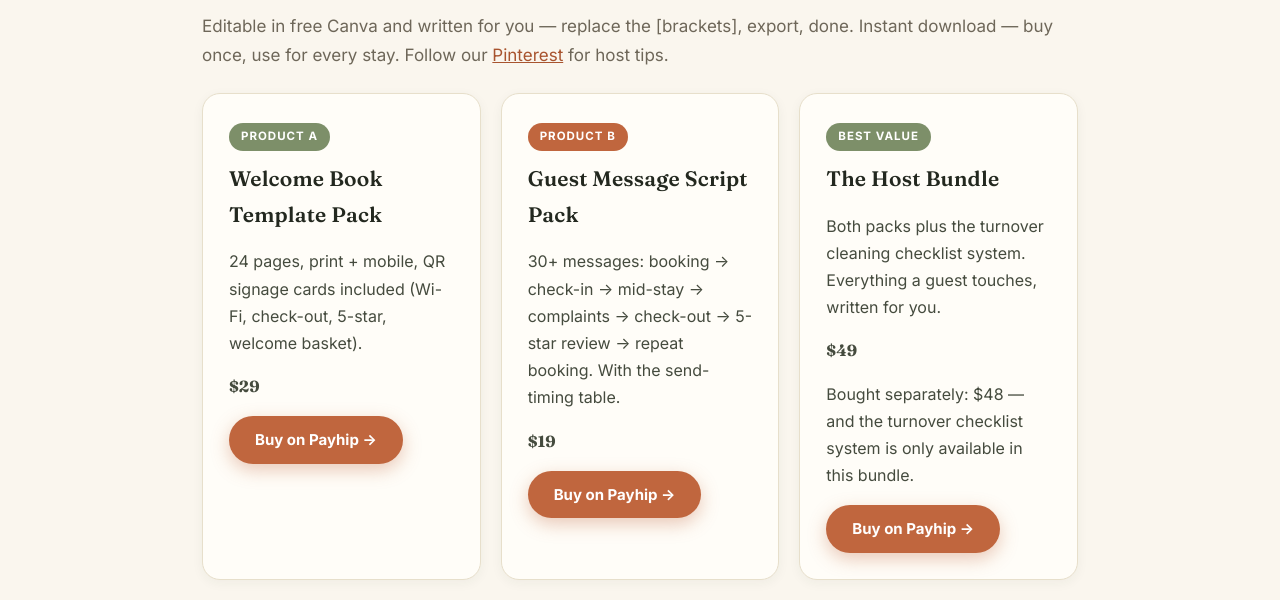
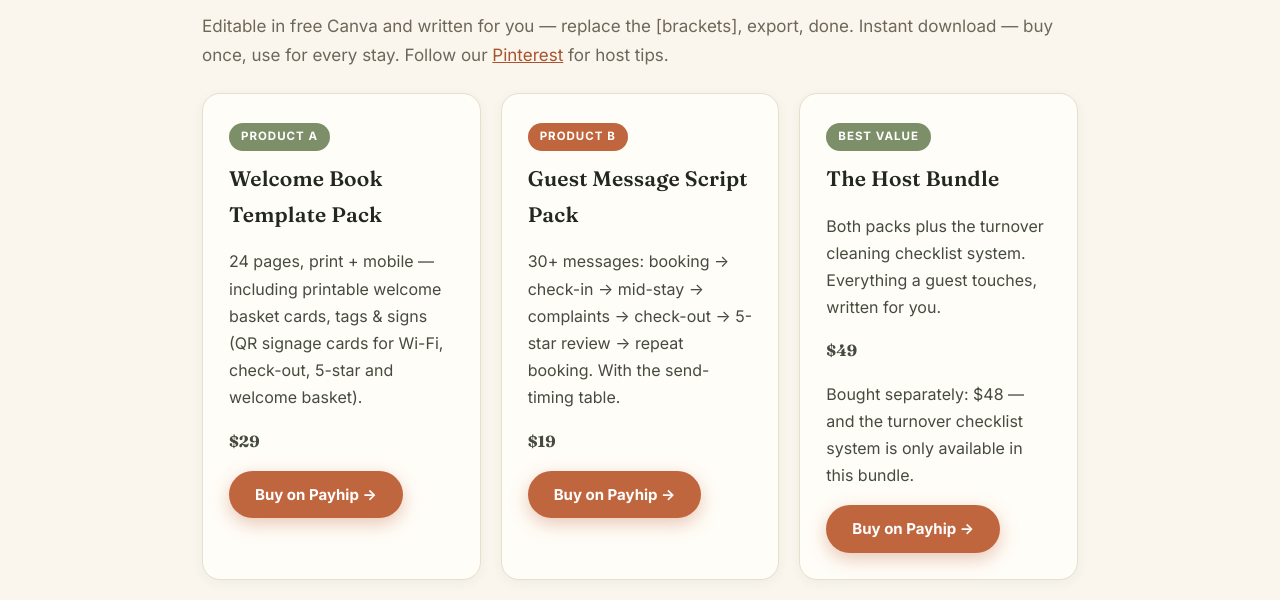
Before and after one commit to larrycasarezem/gueststar-studio-site, a plain HTML site: page products.html in a window 1280 px wide. Shown: the part 200-800 px from the top of the page. Drawn offline with Linux system fonts and the light colour scheme.

Commit message:
周报转化优化：产品页手册包卡片前置欢迎篮打印品卖点（呼应本周展示第一的#06 Pin）

```diff
--- a/products.html
+++ b/products.html
@@ -74,7 +74,7 @@ footer .fine{color:#8E947E}
 <div class="wrap"><h1 style="font-size:36px">Templates</h1>
 <p class="sub">Editable in free Canva and written for you — replace the [brackets], export, done. Instant download — buy once, use for every stay. Follow our <a href="https://www.pinterest.com/gueststarstudio/">Pinterest</a> for host tips.</p>
 <div class="cards">
-<div class="card"><span class="badge">PRODUCT A</span><h3>Welcome Book Template Pack</h3><p>24 pages, print + mobile, QR signage cards included (Wi-Fi, check-out, 5-star, welcome basket).</p><p class="price">$29</p><a class="btn" style="padding:11px 26px;font-size:15px" href="https://payhip.com/b/0qEd3">Buy on Payhip →</a></div>
+<div class="card"><span class="badge">PRODUCT A</span><h3>Welcome Book Template Pack</h3><p>24 pages, print + mobile — including printable welcome basket cards, tags &amp; signs (QR signage cards for Wi-Fi, check-out, 5-star and welcome basket).</p><p class="price">$29</p><a class="btn" style="padding:11px 26px;font-size:15px" href="https://payhip.com/b/0qEd3">Buy on Payhip →</a></div>
 <div class="card"><span class="badge terra">PRODUCT B</span><h3>Guest Message Script Pack</h3><p>30+ messages: booking → check-in → mid-stay → complaints → check-out → 5-star review → repeat booking. With the send-timing table.</p><p class="price">$19</p><a class="btn" style="padding:11px 26px;font-size:15px" href="https://payhip.com/b/sHWl6">Buy on Payhip →</a></div>
 <div class="card"><span class="badge">BEST VALUE</span><h3>The Host Bundle</h3><p>Both packs plus the turnover cleaning checklist system. Everything a guest touches, written for you.</p><p class="price">$49</p><p class="small">Bought separately: $48 — and the turnover checklist system is only available in this bundle.</p><a class="btn" style="padding:11px 26px;font-size:15px" href="https://payhip.com/b/Hp0Iy">Buy on Payhip →</a></div>
 </div>
```
